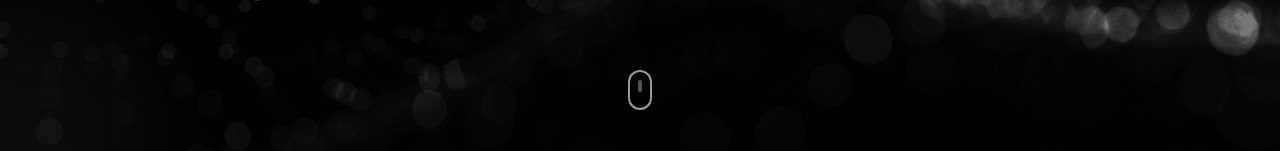
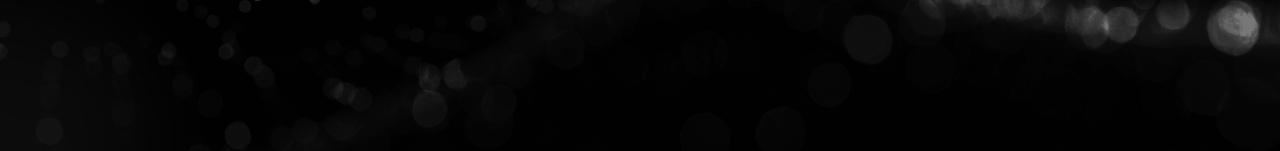
Before and after one commit to SpaceCorps/web, a React (Vite) app: page / in a window 1280 px wide. Shown: the part 649-800 px from the top of the page. Built offline with nearby package versions, Linux system fonts and the light colour scheme.

Commit message:
feat: remove scroll indicator

```diff
--- a/src/components/HeroSection/HeroSection.tsx
+++ b/src/components/HeroSection/HeroSection.tsx
@@ -76,13 +76,6 @@
           </div>
         </div>
       </div>
-
-      {/* Scroll Indicator */}
-      <div className="absolute bottom-8 left-1/2 transform -translate-x-1/2 animate-bounce">
-        <div className="w-6 h-10 border-2 border-white/60 rounded-full flex justify-center">
-          <div className="w-1 h-3 bg-white/60 rounded-full mt-2 animate-pulse"></div>
-        </div>
-      </div>
     </section>
   );
 };
```
